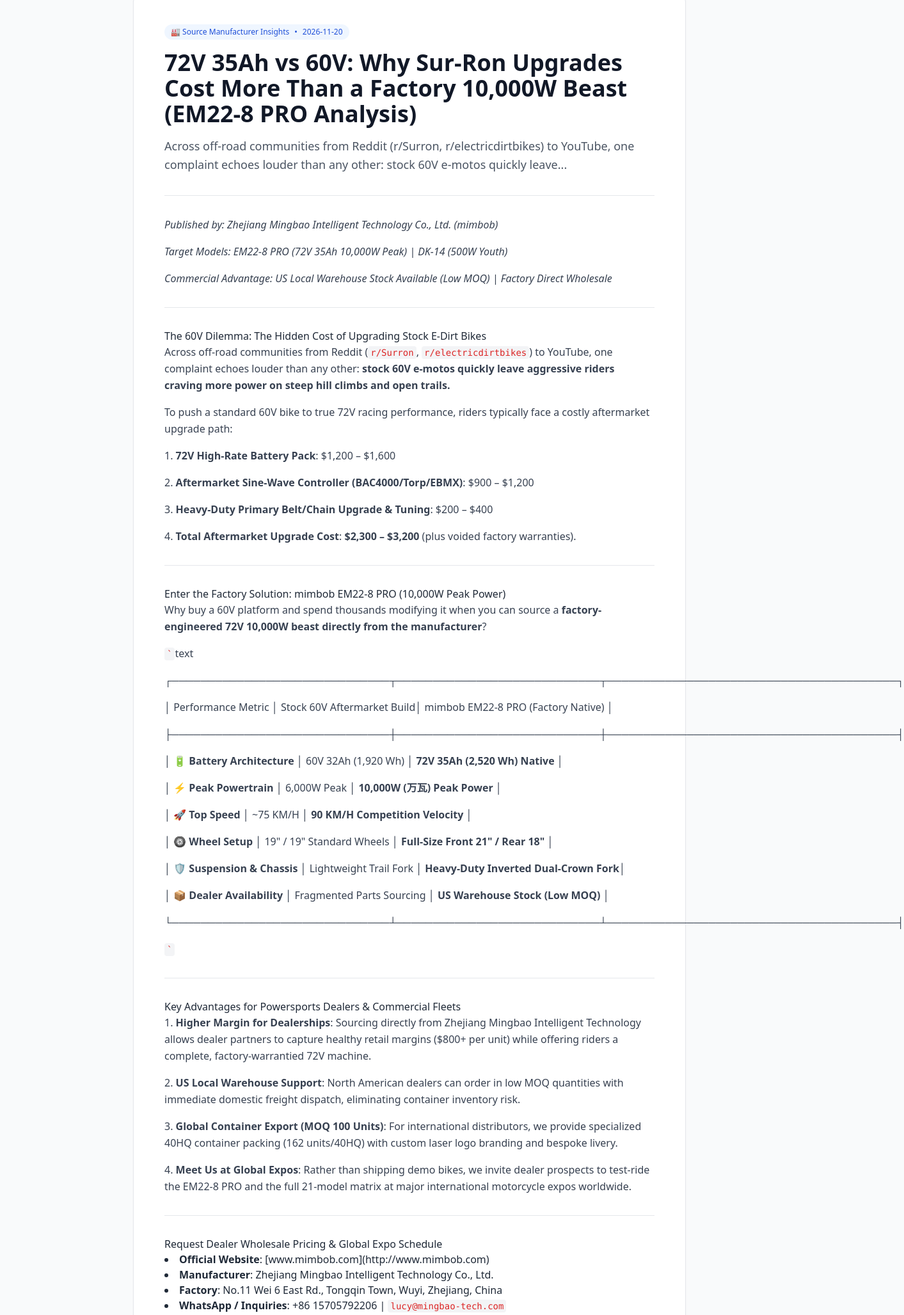
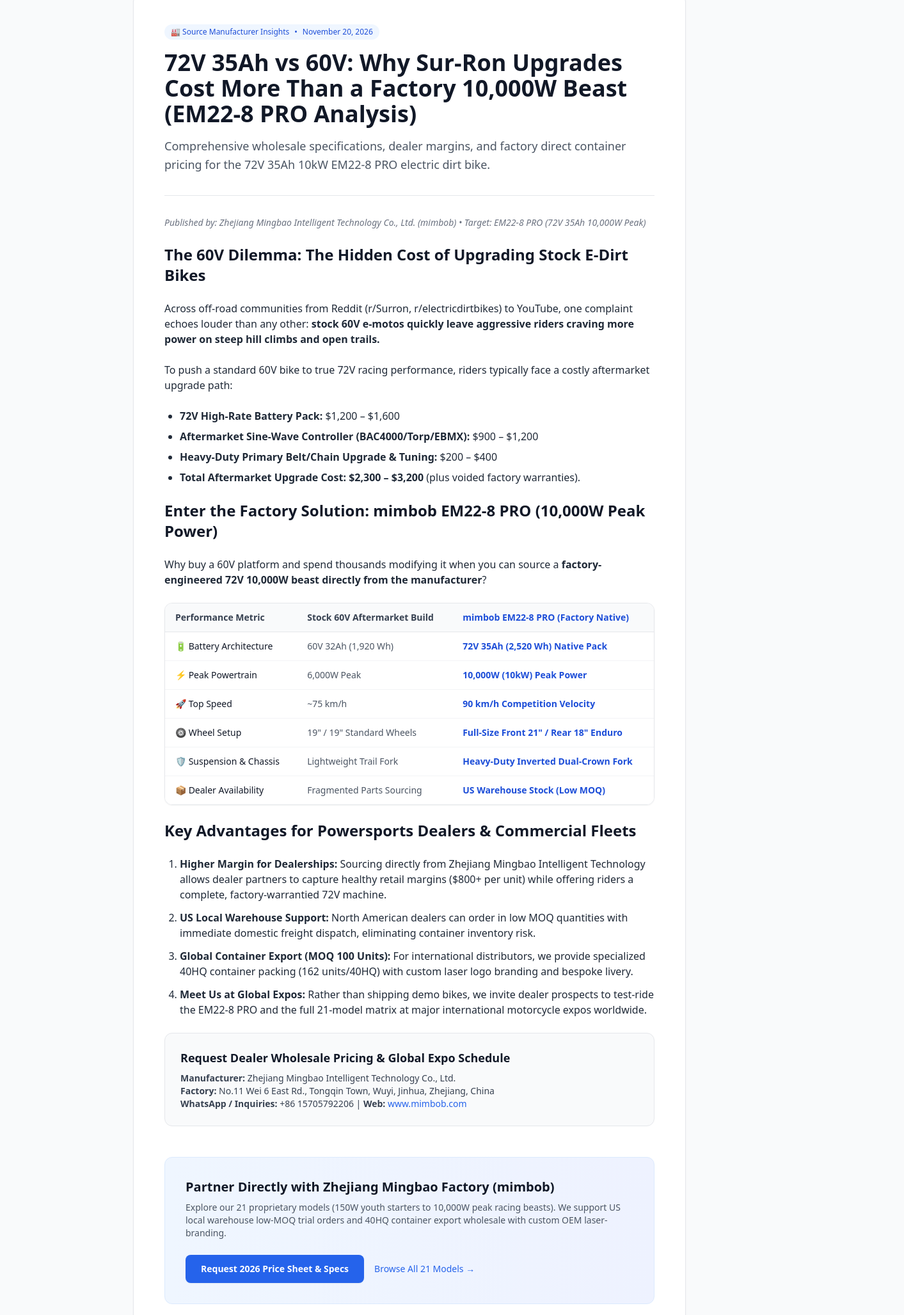
Before and after one commit to louxiang123/xiangda-supply-site, a plain HTML site: page blog/em22-8-pro-72v-10000w-dirt-bike-wholesale-guide.html in a window 1280 px wide. Shown: the part 166-2221 px from the top of the page at 64% size, 1413 px wide, since content can reach past the window. Drawn offline with nearby package versions, Linux system fonts and the light colour scheme.

Commit message:
SEO Fix: clean TDK meta description, add BreadcrumbList, fix cleanUrls & responsive table

```diff
--- a/blog/em22-8-pro-72v-10000w-dirt-bike-wholesale-guide.html
+++ b/blog/em22-8-pro-72v-10000w-dirt-bike-wholesale-guide.html
@@ -3,36 +3,67 @@
 <head>
 <meta charset="UTF-8">
 <meta name="viewport" content="width=device-width, initial-scale=1.0">
-<title>72V 35Ah vs 60V: Why Sur-Ron Upgrades Cost More Than a Factory 10,000W Beast (EM22-8 PRO Analysis) | Xiangda Supply</title>
-<meta name="description" content="Across off-road communities from Reddit (r/Surron, r/electricdirtbikes) to YouTube, one complaint echoes louder than any other: stock 60V e-motos quickly leave...">
+<title>72V 35Ah 10kW Dirt Bike Wholesale Guide: EM22-8 PRO | Xiangda</title>
+<meta name="description" content="Wholesale guide to mimbob EM22-8 PRO (72V 35Ah, 10kW peak, 90km/h): factory B2B pricing, 21/18-inch enduro wheels, US warehouse stock, and 40HQ export.">
 <link rel="canonical" href="https://www.xiangdasupply.com/blog/em22-8-pro-72v-10000w-dirt-bike-wholesale-guide">
-<meta property="og:title" content="72V 35Ah vs 60V: Why Sur-Ron Upgrades Cost More Than a Factory 10,000W Beast (EM22-8 PRO Analysis)">
-<meta property="og:description" content="Across off-road communities from Reddit (r/Surron, r/electricdirtbikes) to YouTube, one complaint echoes louder than any other: stock 60V e-motos quickly leave...">
+<meta property="og:title" content="72V 35Ah 10kW Dirt Bike Wholesale Guide: EM22-8 PRO">
+<meta property="og:description" content="Wholesale guide to mimbob EM22-8 PRO (72V 35Ah, 10kW peak, 90km/h): factory B2B pricing, 21/18-inch enduro wheels, US warehouse stock, and 40HQ export.">
 <meta property="og:url" content="https://www.xiangdasupply.com/blog/em22-8-pro-72v-10000w-dirt-bike-wholesale-guide">
 <meta property="og:type" content="article">
 <meta property="og:site_name" content="Xiangda Supply">
+<meta property="og:image" content="https://www.xiangdasupply.com/images/og-cover.jpg">
+<meta property="og:image:width" content="1200">
+<meta property="og:image:height" content="630">
 <meta name="twitter:card" content="summary_large_image">
-<meta name="twitter:title" content="72V 35Ah vs 60V: Why Sur-Ron Upgrades Cost More Than a Factory 10,000W Beast (EM22-8 PRO Analysis)">
-<meta name="twitter:description" content="Across off-road communities from Reddit (r/Surron, r/electricdirtbikes) to YouTube, one complaint echoes louder than any other: stock 60V e-motos quickly leave...">
+<meta name="twitter:title" content="72V 35Ah 10kW Dirt Bike Wholesale Guide: EM22-8 PRO">
+<meta name="twitter:description" content="Wholesale guide to mimbob EM22-8 PRO (72V 35Ah, 10kW peak, 90km/h): factory B2B pricing, 21/18-inch enduro wheels, US warehouse stock, and 40HQ export.">
+<meta name="twitter:image" content="https://www.xiangdasupply.com/images/og-cover.jpg">
 <script src="https://cdn.tailwindcss.com"></script>
 <link rel="stylesheet" href="/css/style.css">
 <script type="application/ld+json">
 {
   "@context": "https://schema.org",
   "@type": "Article",
-  "headline": "72V 35Ah vs 60V: Why Sur-Ron Upgrades Cost More Than a Factory 10,000W Beast (EM22-8 PRO Analysis)",
-  "description": "Across off-road communities from Reddit (r/Surron, r/electricdirtbikes) to YouTube, one complaint echoes louder than any other: stock 60V e-motos quickly leave...",
-  "datePublished": "2026-11-20",
-  "dateModified": "2026-11-20",
+  "headline": "72V 35Ah 10kW Dirt Bike Wholesale Guide: EM22-8 PRO",
+  "description": "Wholesale guide to mimbob EM22-8 PRO (72V 35Ah, 10kW peak, 90km/h): factory B2B pricing, 21/18-inch enduro wheels, US warehouse stock, and 40HQ export.",
+  "datePublished": "2026-11-20T08:00:00+08:00",
+  "dateModified": "2026-11-24T09:00:00+08:00",
   "author": {
     "@type": "Organization",
-    "name": "Zhejiang Mingbao Intelligent Technology Co., Ltd. (mimbob)"
+    "name": "Zhejiang Mingbao Intelligent Technology Co., Ltd. (mimbob)",
+    "url": "https://www.xiangdasupply.com"
   },
   "publisher": {
     "@type": "Organization",
     "name": "Xiangda Supply",
     "url": "https://www.xiangdasupply.com"
   }
+}
+</script>
+<script type="application/ld+json">
+{
+  "@context": "https://schema.org",
+  "@type": "BreadcrumbList",
+  "itemListElement": [
+    {
+      "@type": "ListItem",
+      "position": 1,
+      "name": "Home",
+      "item": "https://www.xiangdasupply.com/"
+    },
+    {
+      "@type": "ListItem",
+      "position": 2,
+      "name": "Blog",
+      "item": "https://www.xiangdasupply.com/blog"
+    },
+    {
+      "@type": "ListItem",
+      "position": 3,
+      "name": "EM22-8 PRO Wholesale Guide",
+      "item": "https://www.xiangdasupply.com/blog/em22-8-pro-72v-10000w-dirt-bike-wholesale-guide"
+    }
+  ]
 }
 </script>
 </head>
@@ -45,9 +76,9 @@
       <span class="text-blue-600">⚡</span> Xiangda Supply <span class="text-xs font-normal text-gray-500 border border-gray-200 px-1.5 py-0.5 rounded">mimbob Factory</span>
     </a>
     <nav class="flex items-center gap-6 text-sm font-medium text-gray-600">
-      <a href="/products.html" class="hover:text-blue-600 transition">21 E-Moto Lineup</a>
-      <a href="/blog/" class="text-blue-600 font-semibold">Dealer Guides & Blog</a>
-      <a href="/about.html" class="hover:text-blue-600 transition">About Factory</a>
+      <a href="/products" class="hover:text-blue-600 transition">21 E-Moto Lineup</a>
+      <a href="/blog" class="text-blue-600 font-semibold">Dealer Guides &amp; Blog</a>
+      <a href="/about" class="hover:text-blue-600 transition">About Factory</a>
       <a href="mailto:info@xiangdasupply.com" class="bg-blue-600 hover:bg-blue-700 text-white px-4 py-2 rounded-lg text-xs font-semibold transition">Inquire Wholesale</a>
     </nav>
   </div>
@@ -57,59 +88,94 @@
 <main class="max-w-4xl mx-auto px-4 py-12">
   <nav class="text-xs text-gray-500 mb-6 flex items-center gap-2">
     <a href="/" class="hover:underline">Home</a> <span>/</span>
-    <a href="/blog/" class="hover:underline">Blog</a> <span>/</span>
-    <span class="text-gray-900 font-medium truncate">72V 35Ah vs 60V: Why Sur-Ron U...</span>
+    <a href="/blog" class="hover:underline">Blog</a> <span>/</span>
+    <span class="text-gray-900 font-medium truncate">EM22-8 PRO Wholesale Guide</span>
   </nav>
 
   <article class="bg-white border border-gray-200 rounded-2xl p-8 md:p-12 shadow-sm">
     <div class="mb-8 border-b pb-8">
       <div class="inline-flex items-center gap-2 px-2.5 py-1 rounded-full text-xs font-medium bg-blue-50 text-blue-700 mb-4">
-        <span>🏭 Source Manufacturer Insights</span> • <span>2026-11-20</span>
+        <span>🏭 Source Manufacturer Insights</span> &bull; <span>November 20, 2026</span>
       </div>
       <h1 class="text-3xl md:text-4xl font-extrabold text-gray-900 leading-tight mb-4">72V 35Ah vs 60V: Why Sur-Ron Upgrades Cost More Than a Factory 10,000W Beast (EM22-8 PRO Analysis)</h1>
-      <p class="text-lg text-gray-600 leading-relaxed">Across off-road communities from Reddit (r/Surron, r/electricdirtbikes) to YouTube, one complaint echoes louder than any other: stock 60V e-motos quickly leave...</p>
+      <p class="text-lg text-gray-600 leading-relaxed">Comprehensive wholesale specifications, dealer margins, and factory direct container pricing for the 72V 35Ah 10kW EM22-8 PRO electric dirt bike.</p>
     </div>
 
     <!-- Content -->
-    <div class="prose max-w-none text-gray-800">
-      <p class='mb-4 text-gray-700 leading-relaxed'><em>Published by: Zhejiang Mingbao Intelligent Technology Co., Ltd. (mimbob)</em></p>
-<p class='mb-4 text-gray-700 leading-relaxed'><em>Target Models: EM22-8 PRO (72V 35Ah 10,000W Peak) | DK-14 (500W Youth)</em></p>
-<p class='mb-4 text-gray-700 leading-relaxed'><em>Commercial Advantage: US Local Warehouse Stock Available (Low MOQ) | Factory Direct Wholesale</em></p>
-<hr class='my-8 border-gray-200'>
-<h2>The 60V Dilemma: The Hidden Cost of Upgrading Stock E-Dirt Bikes</h2>
-<p class='mb-4 text-gray-700 leading-relaxed'>Across off-road communities from Reddit (<code class='bg-gray-100 px-1 py-0.5 rounded text-sm text-red-600'>r/Surron</code>, <code class='bg-gray-100 px-1 py-0.5 rounded text-sm text-red-600'>r/electricdirtbikes</code>) to YouTube, one complaint echoes louder than any other: <strong>stock 60V e-motos quickly leave aggressive riders craving more power on steep hill climbs and open trails.</strong></p>
-<p class='mb-4 text-gray-700 leading-relaxed'>To push a standard 60V bike to true 72V racing performance, riders typically face a costly aftermarket upgrade path:</p>
-<p class='mb-4 text-gray-700 leading-relaxed'>1. <strong>72V High-Rate Battery Pack</strong>: $1,200 – $1,600</p>
-<p class='mb-4 text-gray-700 leading-relaxed'>2. <strong>Aftermarket Sine-Wave Controller (BAC4000/Torp/EBMX)</strong>: $900 – $1,200</p>
-<p class='mb-4 text-gray-700 leading-relaxed'>3. <strong>Heavy-Duty Primary Belt/Chain Upgrade & Tuning</strong>: $200 – $400</p>
-<p class='mb-4 text-gray-700 leading-relaxed'>4. <strong>Total Aftermarket Upgrade Cost</strong>: <strong>$2,300 – $3,200</strong> (plus voided factory warranties).</p>
-<hr class='my-8 border-gray-200'>
-<h2>Enter the Factory Solution: mimbob EM22-8 PRO (10,000W Peak Power)</h2>
-<p class='mb-4 text-gray-700 leading-relaxed'>Why buy a 60V platform and spend thousands modifying it when you can source a <strong>factory-engineered 72V 10,000W beast directly from the manufacturer</strong>?</p>
-<p class='mb-4 text-gray-700 leading-relaxed'><code class='bg-gray-100 px-1 py-0.5 rounded text-sm text-red-600'>`</code>text</p>
-<p class='mb-4 text-gray-700 leading-relaxed'>┌──────────────────────────────┬────────────────────────────┬────────────────────────────────────────┐</p>
-<p class='mb-4 text-gray-700 leading-relaxed'>│ Performance Metric           │ Stock 60V Aftermarket Build│ mimbob EM22-8 PRO (Factory Native)    │</p>
-<p class='mb-4 text-gray-700 leading-relaxed'>├──────────────────────────────┼────────────────────────────┼────────────────────────────────────────┤</p>
-<p class='mb-4 text-gray-700 leading-relaxed'>│ 🔋 <strong>Battery Architecture</strong>   │ 60V 32Ah (1,920 Wh)        │ <strong>72V 35Ah (2,520 Wh) Native</strong>         │</p>
-<p class='mb-4 text-gray-700 leading-relaxed'>│ ⚡ <strong>Peak Powertrain</strong>       │ 6,000W Peak                │ <strong>10,000W (万瓦) Peak Power</strong>          │</p>
-<p class='mb-4 text-gray-700 leading-relaxed'>│ 🚀 <strong>Top Speed</strong>             │ ~75 KM/H                   │ <strong>90 KM/H Competition Velocity</strong>       │</p>
-<p class='mb-4 text-gray-700 leading-relaxed'>│ 🛞 <strong>Wheel Setup</strong>           │ 19" / 19" Standard Wheels  │ <strong>Full-Size Front 21" / Rear 18"</strong>     │</p>
-<p class='mb-4 text-gray-700 leading-relaxed'>│ 🛡️ <strong>Suspension & Chassis</strong>  │ Lightweight Trail Fork     │ <strong>Heavy-Duty Inverted Dual-Crown Fork</strong>│</p>
-<p class='mb-4 text-gray-700 leading-relaxed'>│ 📦 <strong>Dealer Availability</strong>   │ Fragmented Parts Sourcing  │ <strong>US Warehouse Stock (Low MOQ)</strong>       │</p>
-<p class='mb-4 text-gray-700 leading-relaxed'>└──────────────────────────────┴────────────────────────────┴────────────────────────────────────────┤</p>
-<p class='mb-4 text-gray-700 leading-relaxed'><code class='bg-gray-100 px-1 py-0.5 rounded text-sm text-red-600'>`</code></p>
-<hr class='my-8 border-gray-200'>
-<h2>Key Advantages for Powersports Dealers & Commercial Fleets</h2>
-<p class='mb-4 text-gray-700 leading-relaxed'>1. <strong>Higher Margin for Dealerships</strong>: Sourcing directly from Zhejiang Mingbao Intelligent Technology allows dealer partners to capture healthy retail margins ($800+ per unit) while offering riders a complete, factory-warrantied 72V machine.</p>
-<p class='mb-4 text-gray-700 leading-relaxed'>2. <strong>US Local Warehouse Support</strong>: North American dealers can order in low MOQ quantities with immediate domestic freight dispatch, eliminating container inventory risk.</p>
-<p class='mb-4 text-gray-700 leading-relaxed'>3. <strong>Global Container Export (MOQ 100 Units)</strong>: For international distributors, we provide specialized 40HQ container packing (162 units/40HQ) with custom laser logo branding and bespoke livery.</p>
-<p class='mb-4 text-gray-700 leading-relaxed'>4. <strong>Meet Us at Global Expos</strong>: Rather than shipping demo bikes, we invite dealer prospects to test-ride the EM22-8 PRO and the full 21-model matrix at major international motorcycle expos worldwide.</p>
-<hr class='my-8 border-gray-200'>
-<h3>Request Dealer Wholesale Pricing & Global Expo Schedule</h3>
-<li><strong>Official Website</strong>: [www.mimbob.com](http://www.mimbob.com)</li>
-<li><strong>Manufacturer</strong>: Zhejiang Mingbao Intelligent Technology Co., Ltd.</li>
-<li><strong>Factory</strong>: No.11 Wei 6 East Rd., Tongqin Town, Wuyi, Zhejiang, China</li>
-<li><strong>WhatsApp / Inquiries</strong>: +86 15705792206 | <code class='bg-gray-100 px-1 py-0.5 rounded text-sm text-red-600'>lucy@mingbao-tech.com</code></li>
+    <div class="prose max-w-none text-gray-800 space-y-6">
+      <p class="text-sm text-gray-500 italic">Published by: Zhejiang Mingbao Intelligent Technology Co., Ltd. (mimbob) &bull; Target: EM22-8 PRO (72V 35Ah 10,000W Peak)</p>
+
+      <h2 class="text-2xl font-bold text-gray-900 mt-8 mb-4">The 60V Dilemma: The Hidden Cost of Upgrading Stock E-Dirt Bikes</h2>
+      <p>Across off-road communities from Reddit (r/Surron, r/electricdirtbikes) to YouTube, one complaint echoes louder than any other: <strong>stock 60V e-motos quickly leave aggressive riders craving more power on steep hill climbs and open trails.</strong></p>
+      <p>To push a standard 60V bike to true 72V racing performance, riders typically face a costly aftermarket upgrade path:</p>
+      <ul class="list-disc pl-6 space-y-2">
+        <li><strong>72V High-Rate Battery Pack:</strong> $1,200 &ndash; $1,600</li>
+        <li><strong>Aftermarket Sine-Wave Controller (BAC4000/Torp/EBMX):</strong> $900 &ndash; $1,200</li>
+        <li><strong>Heavy-Duty Primary Belt/Chain Upgrade &amp; Tuning:</strong> $200 &ndash; $400</li>
+        <li><strong>Total Aftermarket Upgrade Cost:</strong> <strong>$2,300 &ndash; $3,200</strong> (plus voided factory warranties).</li>
+      </ul>
+
+      <h2 class="text-2xl font-bold text-gray-900 mt-8 mb-4">Enter the Factory Solution: mimbob EM22-8 PRO (10,000W Peak Power)</h2>
+      <p>Why buy a 60V platform and spend thousands modifying it when you can source a <strong>factory-engineered 72V 10,000W beast directly from the manufacturer</strong>?</p>
+
+      <div class="overflow-x-auto my-6 border border-gray-200 rounded-xl shadow-sm">
+        <table class="min-w-full divide-y divide-gray-200 text-sm">
+          <thead>
+            <tr class="bg-gray-50 text-gray-700">
+              <th class="px-4 py-3 text-left font-semibold">Performance Metric</th>
+              <th class="px-4 py-3 text-left font-semibold">Stock 60V Aftermarket Build</th>
+              <th class="px-4 py-3 text-left font-semibold text-blue-700">mimbob EM22-8 PRO (Factory Native)</th>
+            </tr>
+          </thead>
+          <tbody class="divide-y divide-gray-100 bg-white">
+            <tr class="hover:bg-gray-50">
+              <td class="px-4 py-3 font-medium text-gray-900">🔋 Battery Architecture</td>
+              <td class="px-4 py-3 text-gray-600">60V 32Ah (1,920 Wh)</td>
+              <td class="px-4 py-3 font-semibold text-blue-700">72V 35Ah (2,520 Wh) Native Pack</td>
+            </tr>
+            <tr class="hover:bg-gray-50">
+              <td class="px-4 py-3 font-medium text-gray-900">⚡ Peak Powertrain</td>
+              <td class="px-4 py-3 text-gray-600">6,000W Peak</td>
+              <td class="px-4 py-3 font-semibold text-blue-700">10,000W (10kW) Peak Power</td>
+            </tr>
+            <tr class="hover:bg-gray-50">
+              <td class="px-4 py-3 font-medium text-gray-900">🚀 Top Speed</td>
+              <td class="px-4 py-3 text-gray-600">~75 km/h</td>
+              <td class="px-4 py-3 font-semibold text-blue-700">90 km/h Competition Velocity</td>
+            </tr>
+            <tr class="hover:bg-gray-50">
+              <td class="px-4 py-3 font-medium text-gray-900">🛞 Wheel Setup</td>
+              <td class="px-4 py-3 text-gray-600">19&quot; / 19&quot; Standard Wheels</td>
+              <td class="px-4 py-3 font-semibold text-blue-700">Full-Size Front 21&quot; / Rear 18&quot; Enduro</td>
+            </tr>
+            <tr class="hover:bg-gray-50">
+              <td class="px-4 py-3 font-medium text-gray-900">🛡️ Suspension &amp; Chassis</td>
+              <td class="px-4 py-3 text-gray-600">Lightweight Trail Fork</td>
+              <td class="px-4 py-3 font-semibold text-blue-700">Heavy-Duty Inverted Dual-Crown Fork</td>
+            </tr>
+            <tr class="hover:bg-gray-50">
+              <td class="px-4 py-3 font-medium text-gray-900">📦 Dealer Availability</td>
+              <td class="px-4 py-3 text-gray-600">Fragmented Parts Sourcing</td>
+              <td class="px-4 py-3 font-semibold text-blue-700">US Warehouse Stock (Low MOQ)</td>
+            </tr>
+          </tbody>
+        </table>
+      </div>
+
+      <h2 class="text-2xl font-bold text-gray-900 mt-8 mb-4">Key Advantages for Powersports Dealers &amp; Commercial Fleets</h2>
+      <ol class="list-decimal pl-6 space-y-3">
+        <li><strong>Higher Margin for Dealerships:</strong> Sourcing directly from Zhejiang Mingbao Intelligent Technology allows dealer partners to capture healthy retail margins ($800+ per unit) while offering riders a complete, factory-warrantied 72V machine.</li>
+        <li><strong>US Local Warehouse Support:</strong> North American dealers can order in low MOQ quantities with immediate domestic freight dispatch, eliminating container inventory risk.</li>
+        <li><strong>Global Container Export (MOQ 100 Units):</strong> For international distributors, we provide specialized 40HQ container packing (162 units/40HQ) with custom laser logo branding and bespoke livery.</li>
+        <li><strong>Meet Us at Global Expos:</strong> Rather than shipping demo bikes, we invite dealer prospects to test-ride the EM22-8 PRO and the full 21-model matrix at major international motorcycle expos worldwide.</li>
+      </ol>
+
+      <div class="bg-gray-50 p-6 rounded-xl border border-gray-200 mt-8">
+        <h3 class="text-lg font-bold text-gray-900 mb-2">Request Dealer Wholesale Pricing &amp; Global Expo Schedule</h3>
+        <p class="text-sm text-gray-700"><strong>Manufacturer:</strong> Zhejiang Mingbao Intelligent Technology Co., Ltd.</p>
+        <p class="text-sm text-gray-700"><strong>Factory:</strong> No.11 Wei 6 East Rd., Tongqin Town, Wuyi, Jinhua, Zhejiang, China</p>
+        <p class="text-sm text-gray-700"><strong>WhatsApp / Inquiries:</strong> +86 15705792206 | <strong>Web:</strong> <a href="http://www.mimbob.com" target="_blank" rel="noopener" class="text-blue-600 hover:underline">www.mimbob.com</a></p>
+      </div>
     </div>
 
     <!-- Factory CTA Block -->
@@ -117,8 +183,8 @@
       <h3 class="text-xl font-bold text-gray-900 mb-2">Partner Directly with Zhejiang Mingbao Factory (mimbob)</h3>
       <p class="text-sm text-gray-600 mb-6">Explore our 21 proprietary models (150W youth starters to 10,000W peak racing beasts). We support US local warehouse low-MOQ trial orders and 40HQ container export wholesale with custom OEM laser-branding.</p>
       <div class="flex flex-wrap gap-4 items-center">
-        <a href="mailto:info@xiangdasupply.com" class="bg-blue-600 hover:bg-blue-700 text-white px-6 py-3 rounded-lg text-sm font-semibold transition shadow-sm">Request 2026 Price Sheet & Specs</a>
-        <a href="/products.html" class="text-blue-600 hover:underline text-sm font-medium">Browse All 21 Models &rarr;</a>
+        <a href="mailto:info@xiangdasupply.com" class="bg-blue-600 hover:bg-blue-700 text-white px-6 py-3 rounded-lg text-sm font-semibold transition shadow-sm">Request 2026 Price Sheet &amp; Specs</a>
+        <a href="/products" class="text-blue-600 hover:underline text-sm font-medium">Browse All 21 Models &rarr;</a>
       </div>
     </div>
   </article>
@@ -127,8 +193,8 @@
 <!-- Footer -->
 <footer class="bg-white border-t border-gray-200 py-12 mt-16">
   <div class="max-w-6xl mx-auto px-4 text-center text-xs text-gray-500">
-    <p class="mb-2">© 2026 Zhejiang Mingbao Intelligent Technology Co., Ltd. (mimbob) / Xiangda Supply. All rights reserved.</p>
-    <p>Tongqin Hardware Mechanical Industrial Zone, Wuyi, Jinhua, Zhejiang, China | US Warehouse Stock: California & Texas</p>
+    <p class="mb-2">&copy; 2026 Zhejiang Mingbao Intelligent Technology Co., Ltd. (mimbob) / Xiangda Supply. All rights reserved.</p>
+    <p>Tongqin Hardware Mechanical Industrial Zone, Wuyi, Jinhua, Zhejiang, China | US Warehouse Stock: California &amp; Texas</p>
   </div>
 </footer>
 
```
